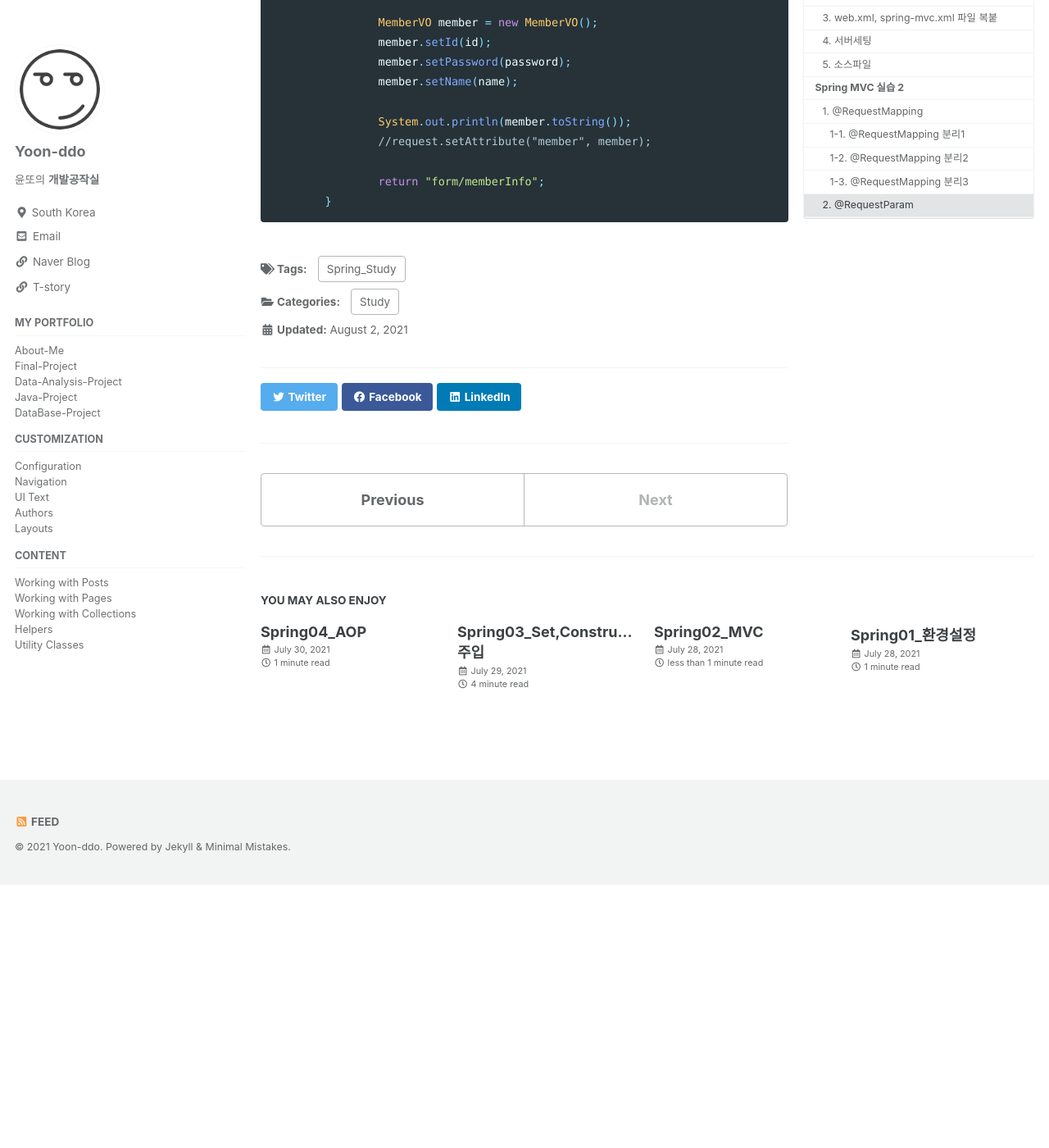
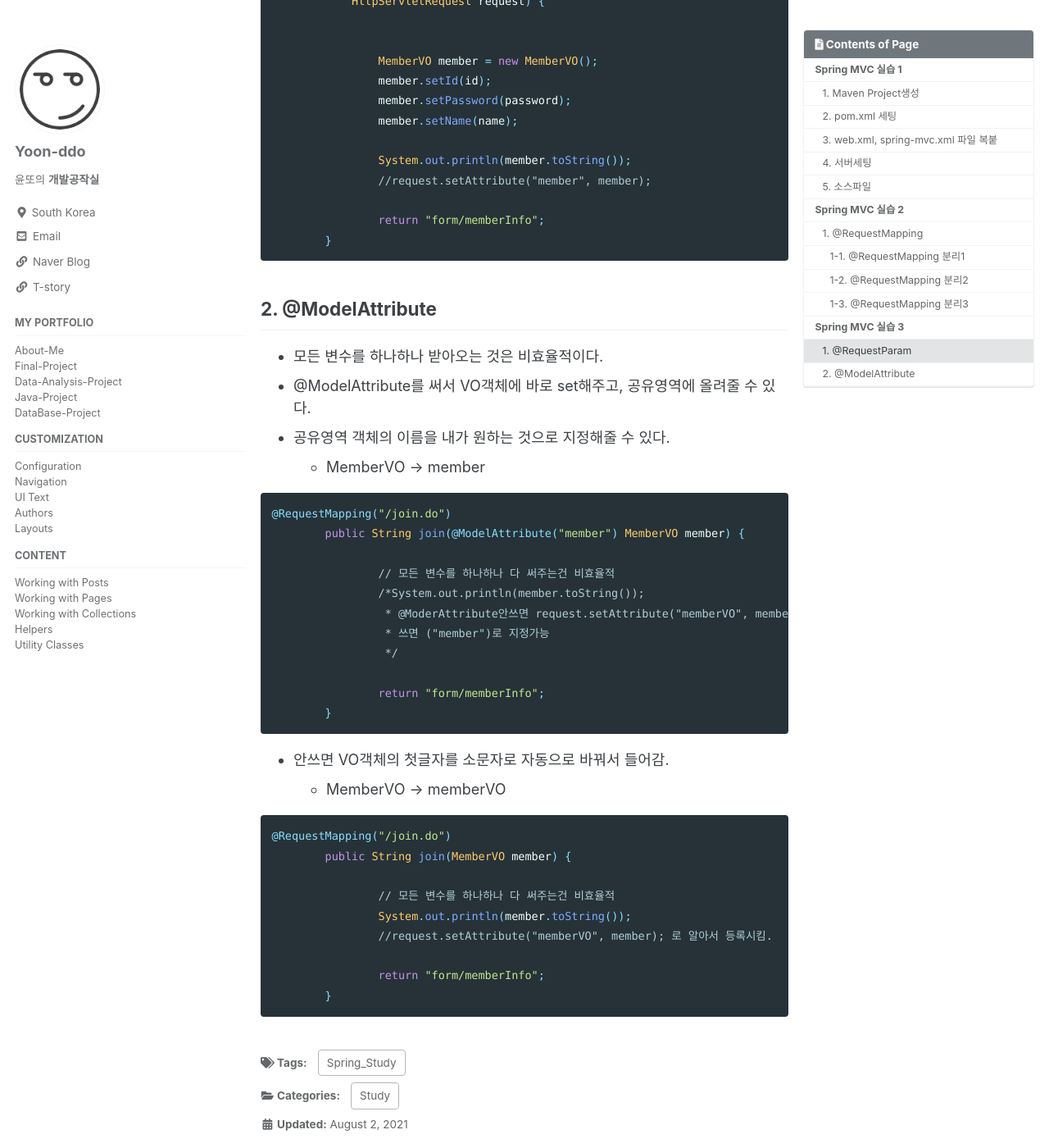
Before and after one commit to Yoon-ddo/Yoon-ddo.github.io, a Jekyll site: the page built from _posts/2021-08-02-Spring05_MVC패턴실습.md, in a window 1280 px wide and 1400 px high, scrolled down 9193 px. Shown: the whole window at 82% size. Built offline with Jekyll 4.4.1, drawn with Linux system fonts in a browser that asks for light colours; cached includes are drawn as plain includes; before the commit the page ends 10272 px from its top, so only the background shows below that; some of the changed text lies outside the part shown.

Commit message:
Update 2021-08-02-Spring05_MVC패턴실습.md

````diff
--- a/_posts/2021-08-02-Spring05_MVC패턴실습.md
+++ b/_posts/2021-08-02-Spring05_MVC패턴실습.md
@@ -322,7 +322,8 @@ public class MemberController {
 }
 ```
 
-## 2. @RequestParam
+# Spring MVC 실습 3
+## 1. @RequestParam
 * RequestParam으로 HttpServletRequest대신 사용할 수 있다.
 * java가 제공하는 것이 아니라 Spring이 제공함.
 
@@ -371,3 +372,39 @@ public class MemberController {
 		return "form/memberInfo";
 	}
 ```
+
+## 2. @ModelAttribute
+* 모든 변수를 하나하나 받아오는 것은 비효율적이다.
+* @ModelAttribute를 써서 VO객체에 바로 set해주고, 공유영역에 올려줄 수 있다.
+* 공유영역 객체의 이름을 내가 원하는 것으로 지정해줄 수 있다.
+  - MemberVO -> member
+
+```java
+@RequestMapping("/join.do")
+	public String join(@ModelAttribute("member") MemberVO member) {
+
+		// 모든 변수를 하나하나 다 써주는건 비효율적
+		/*System.out.println(member.toString());
+		 * @ModerAttribute안쓰면 request.setAttribute("memberVO", member); 로 알아서 등록시킴.
+		 * 쓰면 ("member")로 지정가능
+		 */
+
+		return "form/memberInfo";
+	}
+ ```
+
+
+* 안쓰면 VO객체의 첫글자를 소문자로 자동으로 바꿔서 들어감.
+  - MemberVO -> memberVO
+
+```java
+@RequestMapping("/join.do")
+	public String join(MemberVO member) {
+
+		// 모든 변수를 하나하나 다 써주는건 비효율적
+		System.out.println(member.toString());
+		//request.setAttribute("memberVO", member); 로 알아서 등록시킴.
+
+		return "form/memberInfo";
+	}
+```
````
